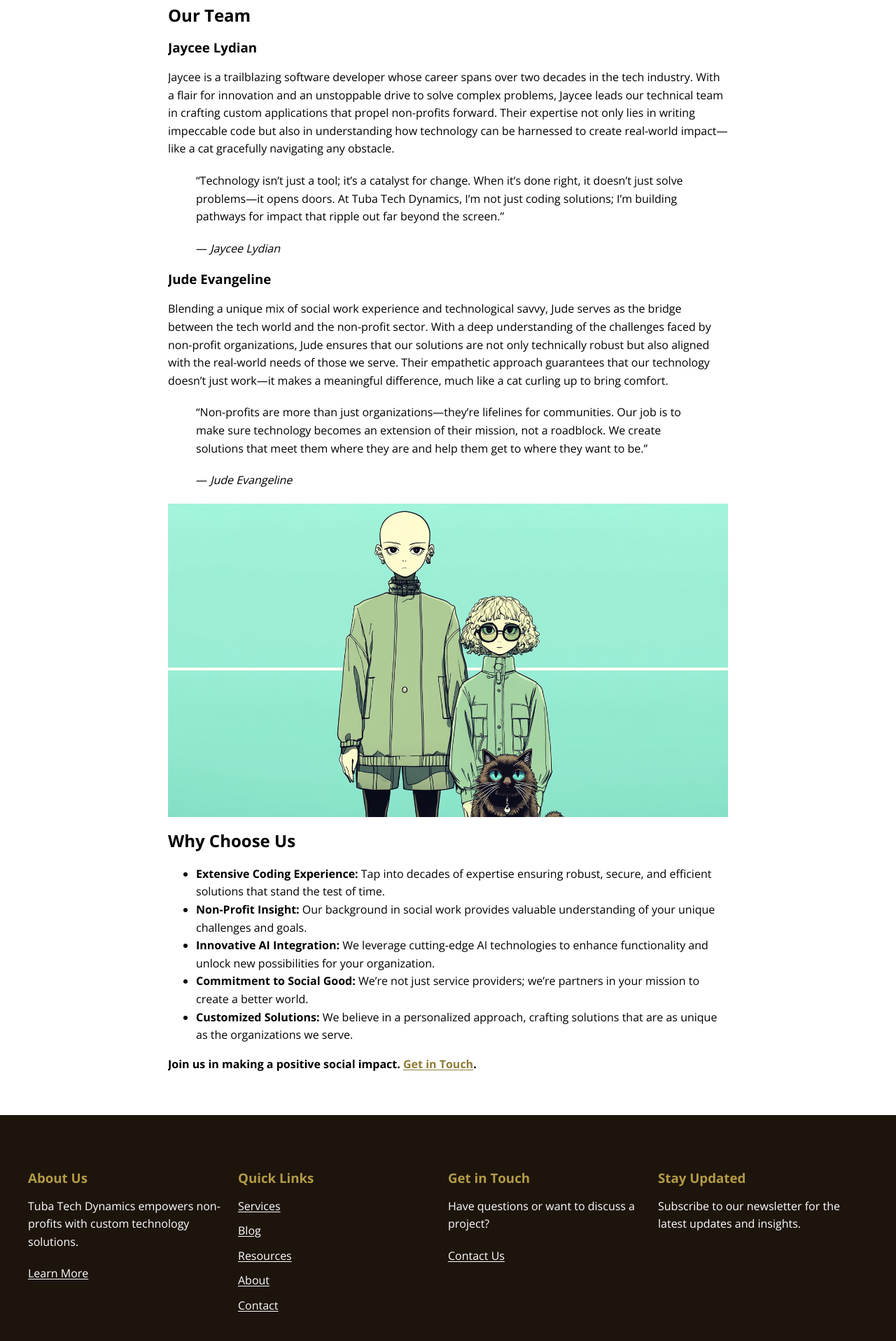
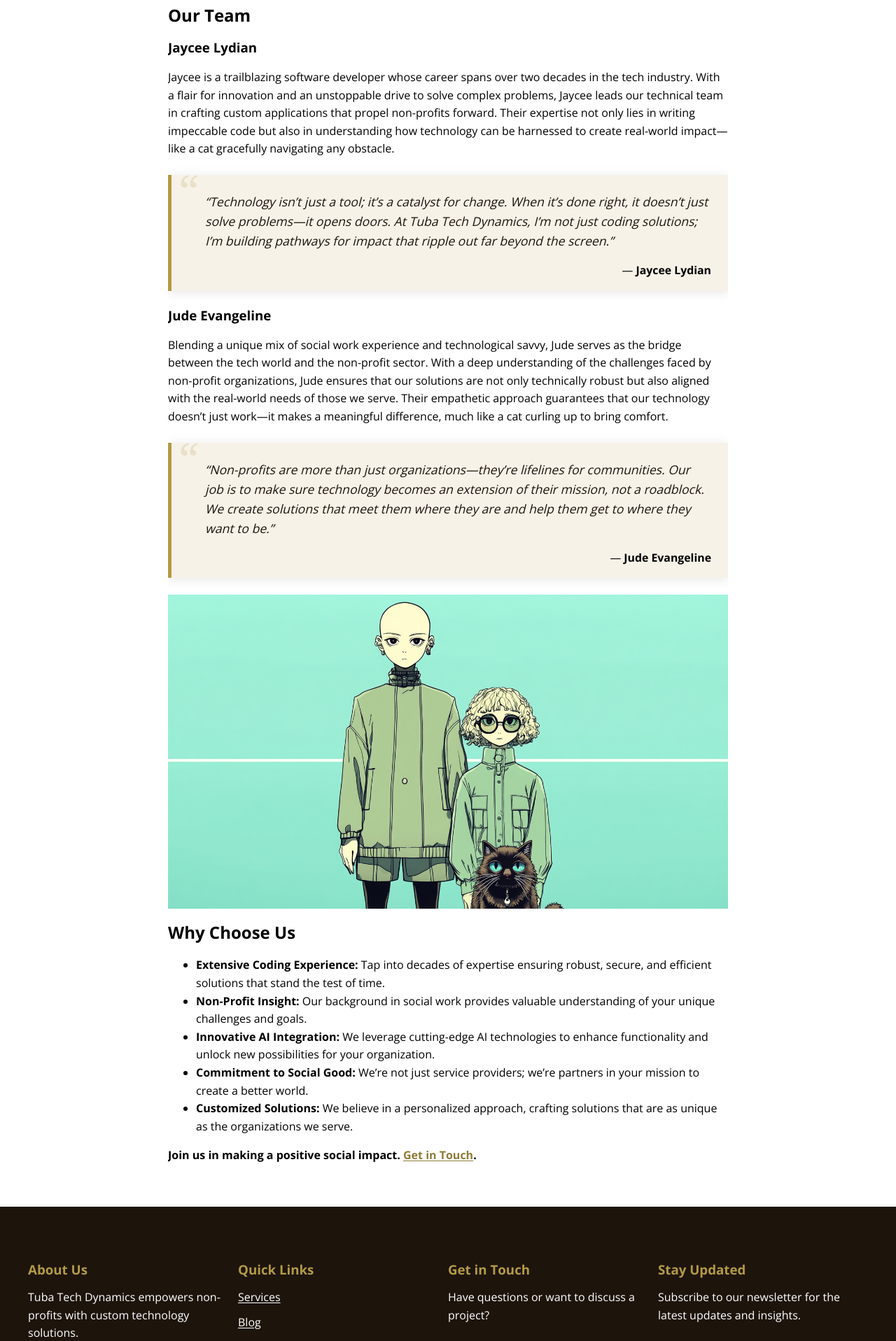
Before and after one commit to tubatechdynamics/offerings, a Jekyll site: the page built from about.md, in a window 1280 px wide. Shown: the part 886-2803 px from the top of the page at 70% size. Built offline with Jekyll 4.4.1, drawn with Linux system fonts in a browser that asks for light colours.

Commit message:
blockquote

```diff
--- a/_sass/main.scss
+++ b/_sass/main.scss
@@ -980,3 +980,70 @@
 .copy-button:hover {
   opacity: 1;
 }
+
+// Blockquote styles
+blockquote {
+  background-color: lighten($eggshell, 5%);
+  border-left: 5px solid $cta-color;
+  margin: 1.5em 0;
+  padding: 1.5em 1.5em 1em 3em;
+  position: relative;
+  color: $licorice;
+  box-shadow: 0 2px 15px rgba(0,0,0,0.1);
+
+  &::before {
+    content: '\201C';
+    font-size: 4em;
+    font-family: Georgia, serif;
+    color: rgba($cta-color, 0.2);
+    position: absolute;
+    left: 10px;
+    top: -10px;
+    line-height: 1;
+  }
+
+  p {
+    margin: 0;
+    line-height: 1.6;
+    position: relative;
+    z-index: 1;
+    font-style: italic;
+    font-size: 1.1em;
+  }
+
+  cite {
+    display: block;
+    margin-top: 1em;
+    font-size: 0.9em;
+    color: darken($licorice, 20%);
+    font-style: normal;
+    text-align: right;
+    font-weight: bold;
+
+    &::before {
+      content: '— ';
+      font-weight: normal;
+    }
+  }
+}
+
+// Media query for smaller screens
+@media (max-width: 768px) {
+  blockquote {
+    padding: 1.2em 1em 1em 2.5em;
+
+    &::before {
+      font-size: 3em;
+      left: 5px;
+      top: -5px;
+    }
+
+    p {
+      font-size: 1em;
+    }
+
+    cite {
+      font-size: 0.8em;
+    }
+  }
+}
--- a/about.md
+++ b/about.md
@@ -25,7 +25,7 @@
 
 > "Technology isn't just a tool; it’s a catalyst for change. When it’s done right, it doesn’t just solve problems—it opens doors. At Tuba Tech Dynamics, I’m not just coding solutions; I’m building pathways for impact that ripple out far beyond the screen."
 >
-> — *Jaycee Lydian*
+> <cite>Jaycee Lydian</cite>
 
 ### Jude Evangeline
 
@@ -33,7 +33,7 @@
 
 > "Non-profits are more than just organizations—they’re lifelines for communities. Our job is to make sure technology becomes an extension of their mission, not a roadblock. We create solutions that meet them where they are and help them get to where they want to be."
 >
-> — *Jude Evangeline*
+> <cite>Jude Evangeline</cite>
 
 ![A professional photograph of Jaycee and Jude standing together in an office environment, smiling and approachable.](assets/images/team.png)
 
```
